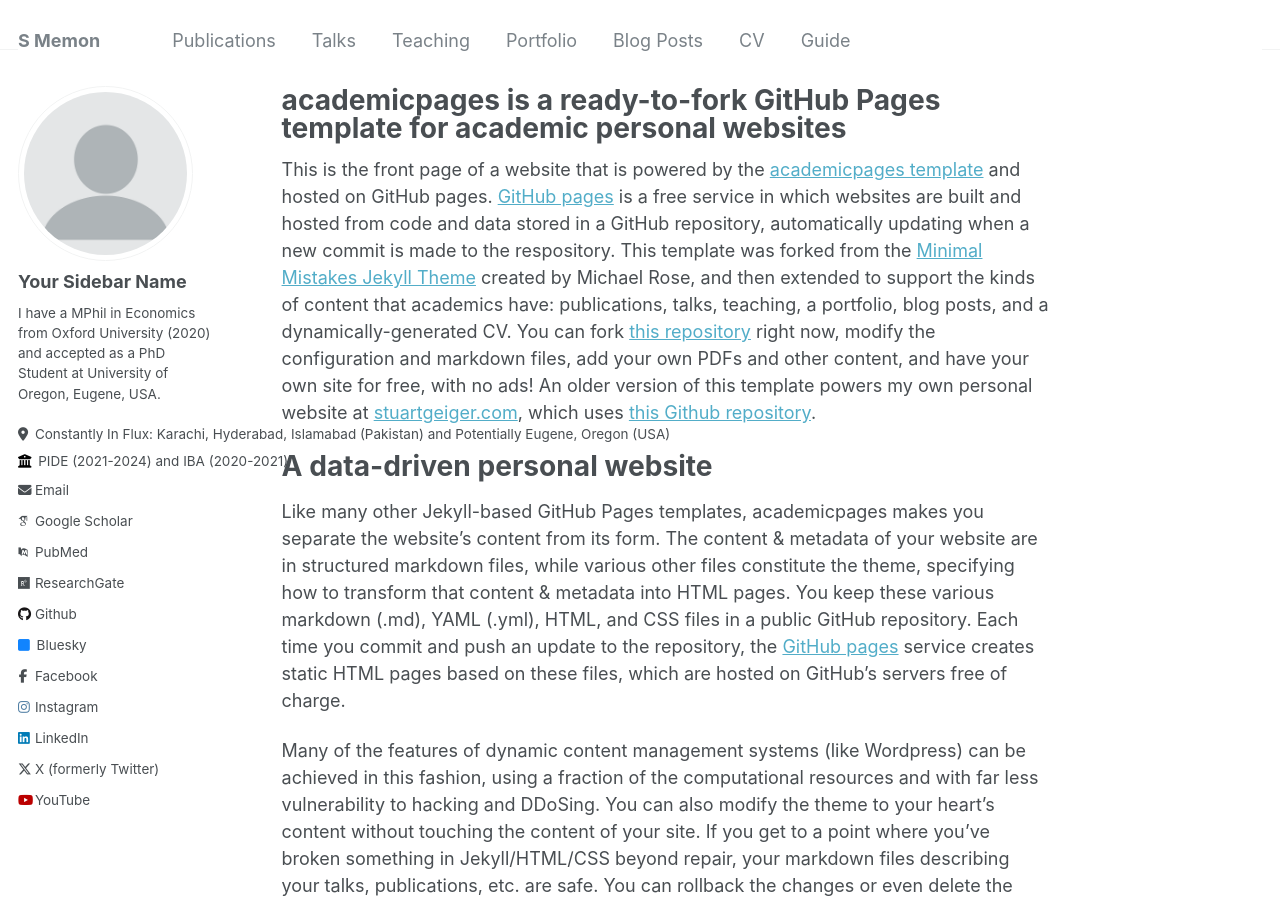
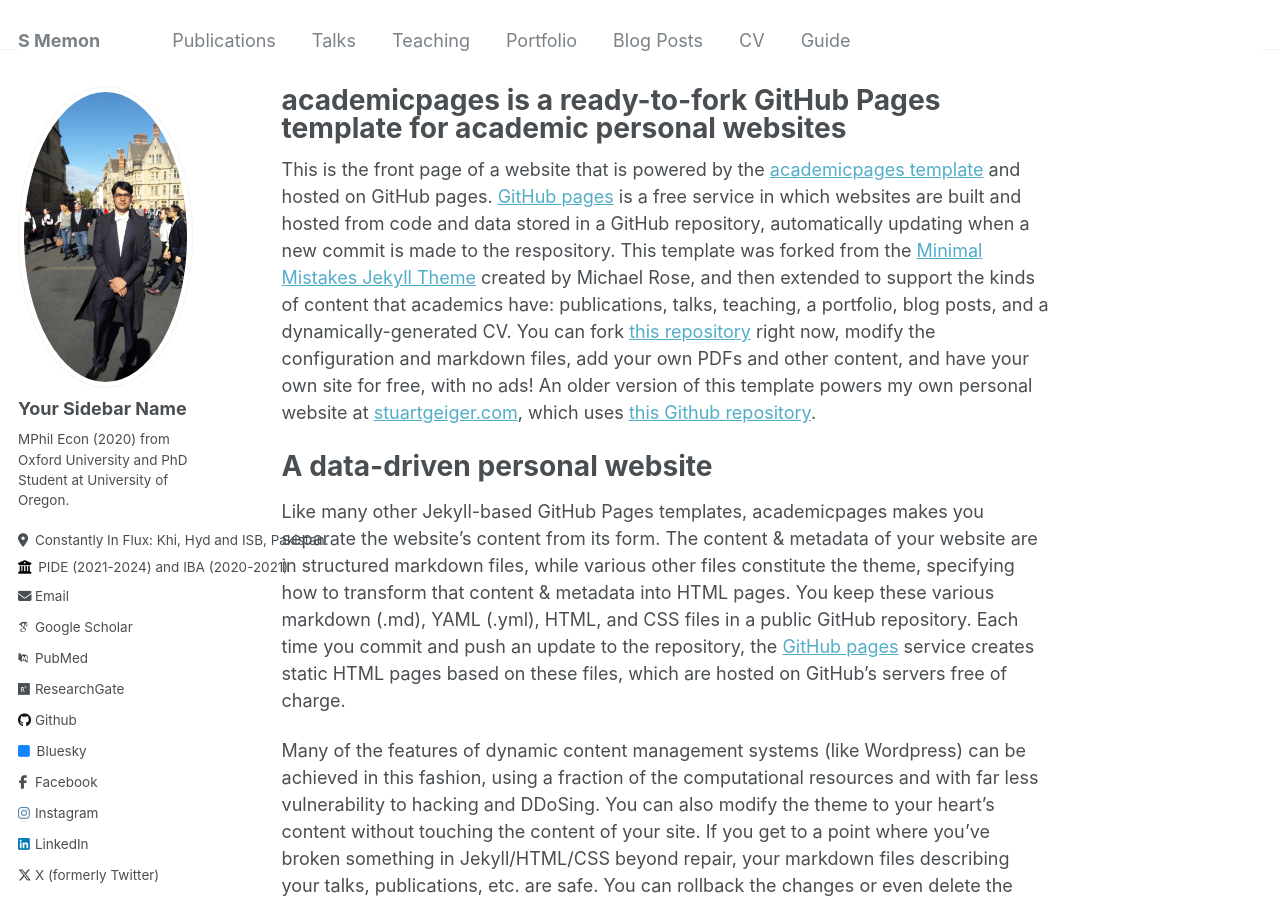
Before and after one commit to sonanmemon/web, a Jekyll site: the page built from _pages/about.md, in a window 1280 px wide and 900 px high. Built offline with Jekyll 4.4.1, drawn with Linux system fonts in a browser that asks for light colours; some web fonts are replaced.

Commit message:
Update _config.yml

```diff
--- a/_config.yml
+++ b/_config.yml
@@ -21,11 +21,11 @@ repository               : "academicpages/academicpages.github.io"
 #               Additional customization can be done by editing /_includes/author-profile.html
 author:
   # Biographic information
-  avatar           : "profile.png"
+  avatar           : "sonan_pictures.jpg"
   name             : "Your Sidebar Name"
   pronouns         : # example: "He/Him"
-  bio              : "I have a MPhil in Economics from Oxford University (2020) and accepted as a PhD Student at University of Oregon, Eugene, USA."
-  location         : "Constantly In Flux: Karachi, Hyderabad, Islamabad (Pakistan) and Potentially Eugene, Oregon (USA)"
+  bio              : "MPhil Econ (2020) from Oxford University and PhD Student at University of Oregon."
+  location         : "Constantly In Flux: Khi, Hyd and ISB, Pakistan."
   employer         : "PIDE (2021-2024) and IBA (2020-2021)"
   uri              : # URL
   email            : "sonanahmed8@gmail.com"
```
